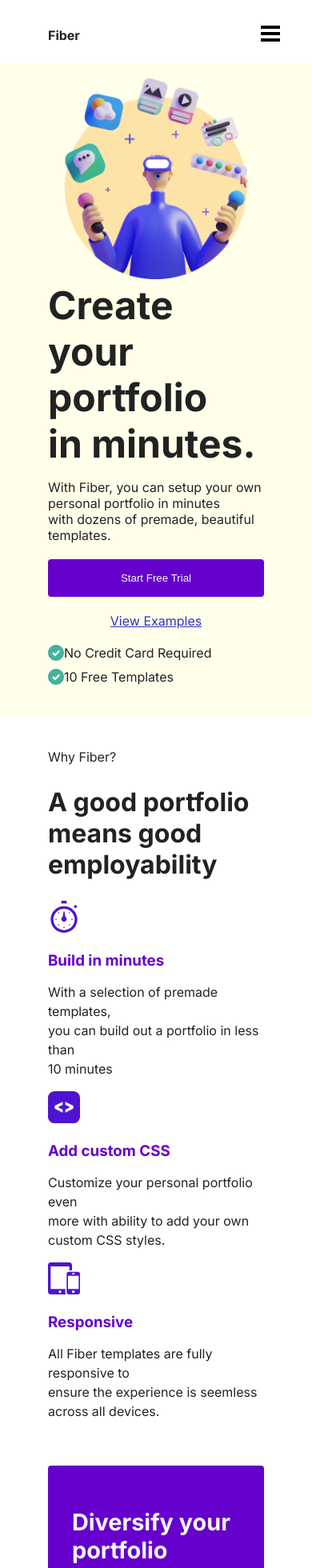
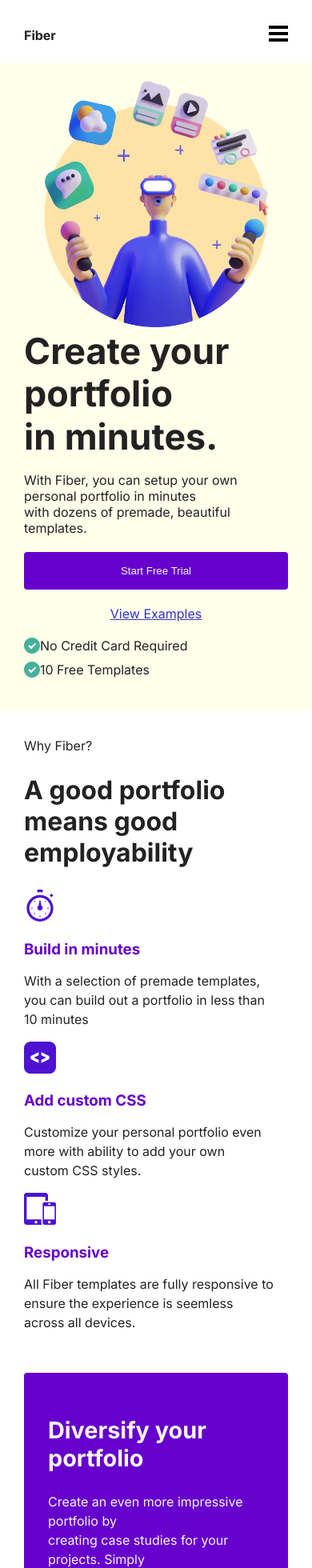
Before and after one commit to frankiefab100/fiber-website, a React (Vite) app: page / in a window 390 px wide. Shown: the top 1960 px of the page at 80% size. Built offline with nearby package versions, Linux system fonts and the light colour scheme.

Commit message:
feat: update UI

```diff
--- a/src/components/Footer/Footer.css
+++ b/src/components/Footer/Footer.css
@@ -7,7 +7,7 @@
 }
 
 .footer-group:nth-child(1) {
-  width: 320px;
+  width: 100%;
 }
 
 .header {
--- a/src/components/Hero/Hero.css
+++ b/src/components/Hero/Hero.css
@@ -12,7 +12,7 @@
 }
 
 h1 {
-  font-size: 3rem;
+  font-size: 2.8rem;
   font-weight: 800;
   margin: 0;
   line-height: 1.2;
@@ -52,6 +52,7 @@ h1 {
 @media screen and (max-width: 650px) {
   .hero {
     grid-template-columns: repeat(1, 1fr);
+    padding: 80px 30px 40px;
   }
 
   .hero-left {
--- a/src/components/NavBar/NavBar.css
+++ b/src/components/NavBar/NavBar.css
@@ -74,10 +74,14 @@
     padding-top: 1rem;
   }
 
+  .logo {
+    padding-left: 30px;
+  }
+
   .hamburger-icon {
     cursor: pointer;
     display: block;
-    padding-right: 40px;
+    padding-right: 30px;
   }
 
   .nav-links {
--- a/src/index.css
+++ b/src/index.css
@@ -30,7 +30,6 @@ body {
   font-family: "Inter", sans-serif;
   background: var(--bg-color-primary);
   color: var(--text-primary);
-  width: 100vw;
   height: 100vh;
 }
 
@@ -108,4 +107,14 @@ button:hover {
   .footer {
     grid-template-columns: repeat(1, 1fr);
   }
+
+  .feature {
+    margin: 0px 30px;
+  }
+
+  .services,
+  .testimonial,
+  .footer {
+    padding: 35px 30px;
+  }
 }
```
